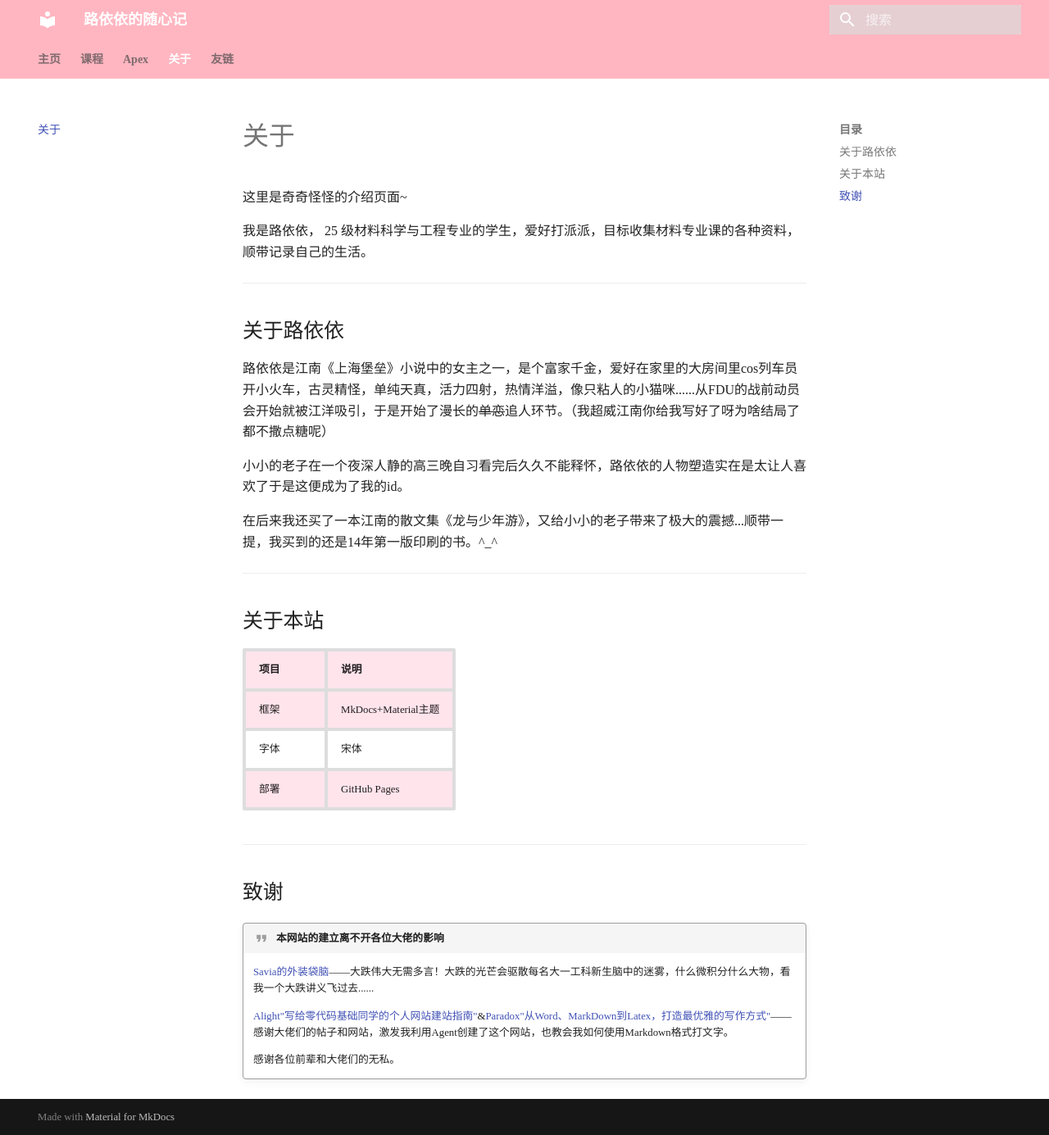
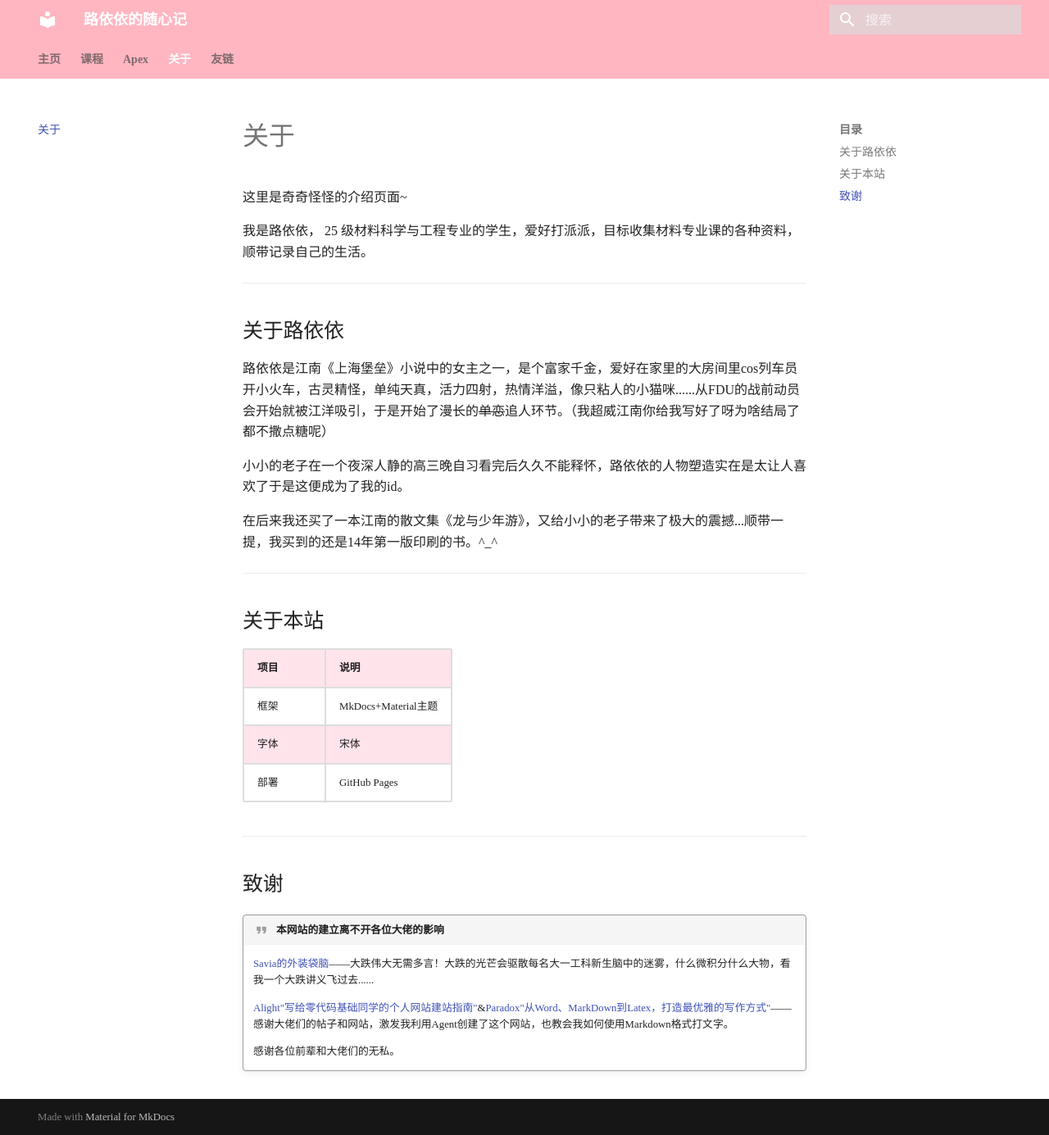
Before and after one commit to Luyiyi2858/Luyiyi2858.github.io, an MkDocs documentation site: the page built from docs/about/index.md, in a window 1280 px wide and 1385 px high. Shown: the whole window at 82% size. Built offline with MkDocs 1.6.1 and Material for MkDocs 9.7.7, drawn with Linux system fonts in a browser that asks for light colours.

Commit message:
修正表格行颜色：表头和偶数行粉色、奇数行白色，边框1.5px

```diff
--- a/docs/stylesheets/extra.css
+++ b/docs/stylesheets/extra.css
@@ -47,20 +47,19 @@ body,
   background-color: rgba(255, 255, 255, 0.6);
 }
 
-/* 表格行：浅粉与白色相间 */
-.md-typeset table:not([class]) tbody tr:nth-child(odd),
-.md-typeset table:not([class]) tr:nth-child(odd) {
+/* 表格行：表头 + 偶数行 = 浅粉，奇数行 = 白色 */
+.md-typeset table:not([class]) thead tr,
+.md-typeset table:not([class]) tbody tr:nth-child(even) {
   background-color: #FFE4EC;
 }
-.md-typeset table:not([class]) tbody tr:nth-child(even),
-.md-typeset table:not([class]) tr:nth-child(even) {
+.md-typeset table:not([class]) tbody tr:nth-child(odd) {
   background-color: #ffffff;
 }
-/* 表格边框加粗 */
+/* 表格边框 */
 .md-typeset table:not([class]) {
-  border: 2px solid #ddd;
+  border: 1.5px solid #ddd;
 }
 .md-typeset table:not([class]) th,
 .md-typeset table:not([class]) td {
-  border: 2px solid #ddd;
+  border: 1.5px solid #ddd;
 }
```
